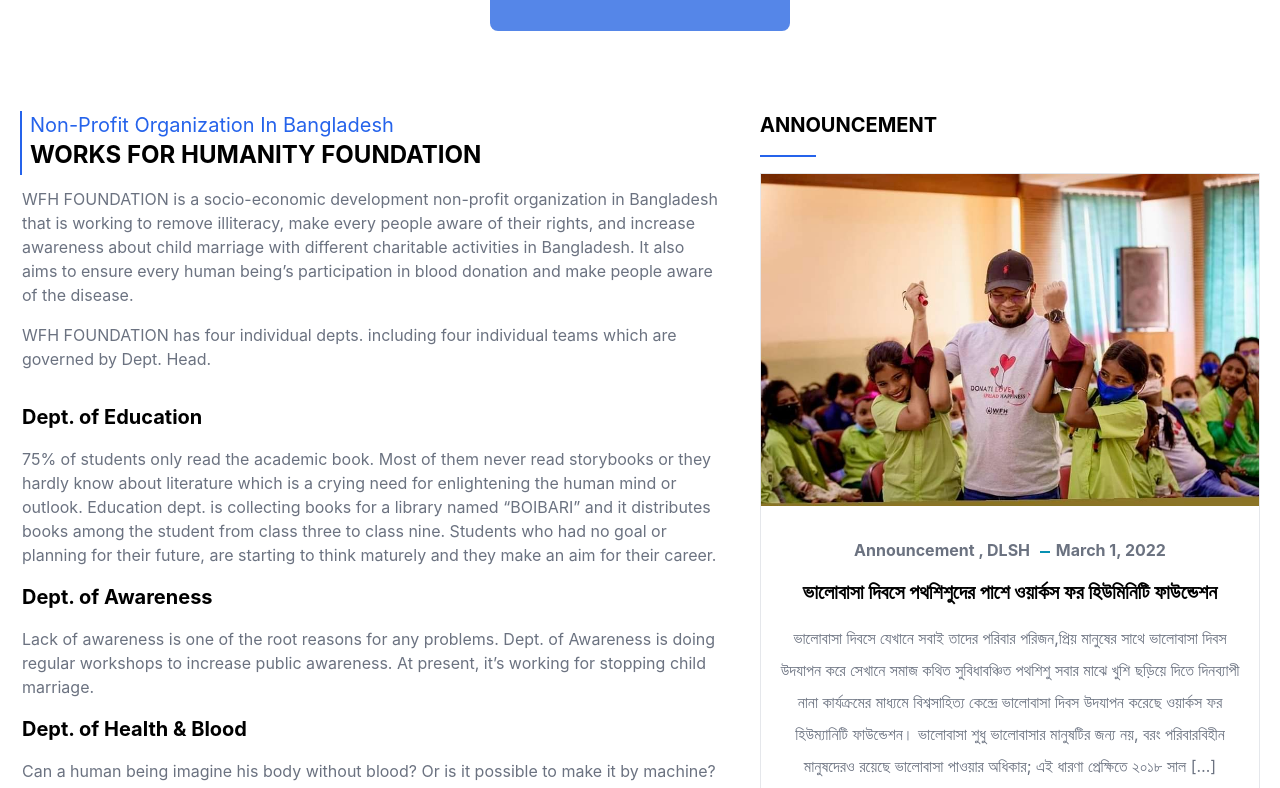
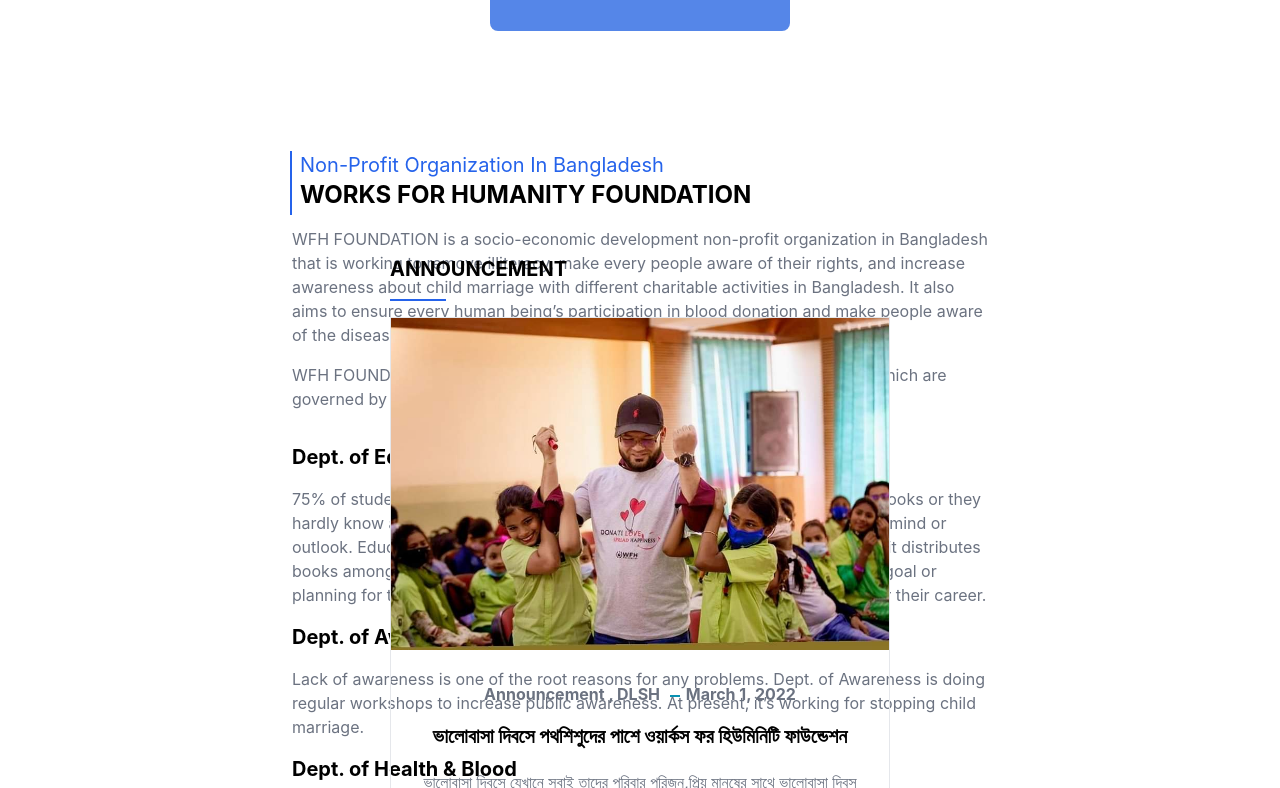
Before and after one commit to tanvirMahtab077/Wfh-clone, a React (Create React App) app: page / in a window 1280 px wide. Shown: the part 1812-2600 px from the top of the page. Built offline with nearby package versions, Linux system fonts and the light colour scheme.

Commit message:
FIX: fixed work for humanity section responsible

```diff
--- a/src/components/Announcement/Announcement.js
+++ b/src/components/Announcement/Announcement.js
@@ -1,10 +1,9 @@
 import React from 'react';
-// import '../Announcement/Announcement.css'
 import love from '../../image/loveimg.jpg';
 
 const Announcement = () => {
     return (
-        <div className='flex flex-row flex-wrap justify-center gap-10 mt-10'>
+        <div className='flex flex-wrap justify-center p-10 gap-10 mt-10'>
             <div class="border-l-2 w-[700px] h-16 border-blue-600 ...">
                 <h1 className='text-xl pl-2 b2 text-blue-600'>Non-Profit Organization In Bangladesh</h1>
                 <h2 className='text-2xl pl-2 font-bold pb-4'>WORKS FOR HUMANITY FOUNDATION</h2>
@@ -17,7 +16,7 @@
                 <h3 className='py-4 text-xl font-bold'>Dept. of Health & Blood</h3>
                 <p className='text-gray-500'>Can a human being imagine his body without blood? Or is it possible to make it by machine? Ans. Is NO, But blood can be needed for anyone, anytime. Basically, Dept. of Health & Blood is working for managing blood donors for needy patients.</p>
             </div>
-            <div className='w-[500px]'>
+            <div className='w-[500px] sm:mt-[700px] xl:mt-[0px] min-[577px]:mt-[800px] min-[400px]:mt-[900px]'>
                 <h2 className='text-xl font-bold'>ANNOUNCEMENT</h2>
                 <div class="border-b-2 w-14 my-4 border-blue-600 ..."></div>
                 <div className='border announce-box'>
```
